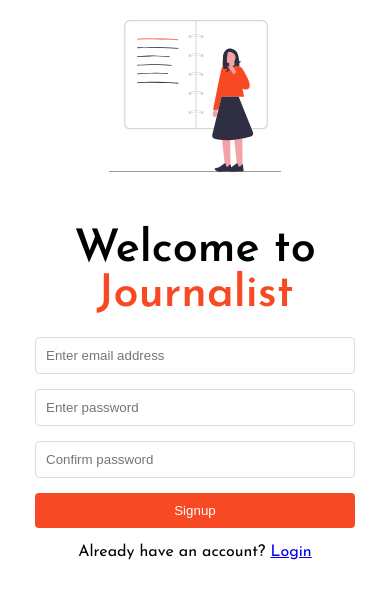
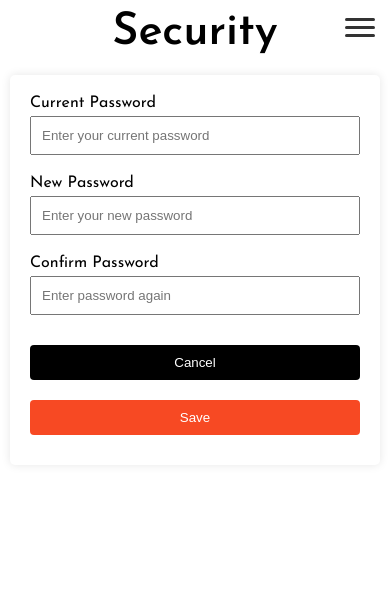
Before and after one commit to cse442-at-ub/s24semesterproject-journalists, a React (Vite) app in the folder frontend/: page / in a window 390 px wide. Shown: the top 598 px of the page. Built offline with nearby package versions, Linux system fonts and the light colour scheme.

Commit message:
#41 created mobile responsive security page

```diff
--- a/frontend/src/App.jsx
+++ b/frontend/src/App.jsx
@@ -7,17 +7,19 @@ import JournalVideo from "./Journal_video";
 import SignupPage from './SignupPage.jsx';
 import LoginPage from './LoginPage.jsx';
 import Journal_Dashboard from './Journal_Dashboard';
+import SecurityPage from './SecurityPage.jsx';
 
 const App = () => {
   return (
     <Router>
       <Routes>
-        <Route path="/" element={<SignupPage />} />
+        <Route path="/" element={<SecurityPage />} />
         <Route path="/edit-profile" element={<EditProfile />} />
         <Route path="/journal-image" element={<JournalImage />} />
         <Route path="/journal-video" element={<JournalVideo />} />
         <Route path="/signup-page" element={<SignupPage />} />
         <Route path="/login-page" element={<LoginPage />} />
+        <Route path="/security-page" element={<SecurityPage />} />
       </Routes>
     </Router>
   );
--- /dev/null
+++ b/frontend/src/SecurityPage.css
@@ -0,0 +1,154 @@
+.security-page {
+    display: flex;
+    flex-direction: row;
+    max-width: 1000px; /* Adjust based on your layout needs */
+    margin: auto; /* Center the page */
+    font-family: 'Josefin Sans', sans-serif; /* Add fallback fonts */
+
+  }
+
+  .sidebar {
+    flex-basis: 20%;
+    height: 100vh;
+    /* Sidebar styles */
+  }
+
+  .security-form {
+    flex-grow: 1;
+    padding: 20px;
+  }
+
+  .security-form h1 {
+    text-align: center;
+    margin-bottom: 20px;
+    color: #000;
+    font-family: 'Josefin Sans', sans-serif; /* Add fallback fonts */
+    font-size: 45px;
+    font-style: normal;
+    font-weight: 600;
+    line-height: normal;
+  }
+
+  .security-form form {
+    max-width: 400px;
+    width: 100%;
+    box-shadow: 0 0 10px rgba(0, 0, 0, 0.1);
+    padding: 20px;
+    border-radius: 5px;
+    background: #fff;
+    margin: auto;
+
+  }
+
+  .security-form label {
+    display: block;
+    margin-bottom: 20px;
+  }
+
+  .security-form input {
+    width: 100%;
+    padding: 10px;
+    margin-top: 5px;
+  }
+
+  .form-actions {
+    display: flex;
+    justify-content: space-between;
+    margin-top: 20px;
+  }
+
+  .cancel, .save {
+    padding: 10px 20px;
+    border: none;
+    cursor: pointer;
+    border-radius: 4px;
+  }
+
+  .cancel {
+    background: #000;
+    color: #fff;
+  }
+
+  .save {
+    background: #F74923;
+    color: #fff;
+  }
+  .hamburger-menu {
+    display: none; /* Hidden by default */
+    flex-direction: column;
+    justify-content: space-around;
+    width: 30px; /* Width of the hamburger menu */
+    height: 25px; /* Height of the hamburger menu */
+    cursor: pointer;
+  }
+
+  .hamburger-menu div {
+    background-color: #333; /* Color of hamburger lines */
+    height: 3px; /* Height of lines */
+    width: 100%; /* Make lines full width of the button */
+    border-radius: 3px; /* Optional: to round the lines */
+  }
+
+  /* Mobile styles */
+  @media (max-width: 768px) {
+    .hamburger-menu {
+        display: flex; /* Show the hamburger icon */
+        position: absolute; /* Position it absolutely within the parent container */
+        top: 15px; /* Distance from the top of the container */
+        right: 15px; /* Distance from the right of the container */
+        z-index: 1001; /* Above the sidebar when open */
+      }
+
+
+    .sidebar {
+        position: fixed;
+        top: 0;
+        bottom: 0; /* Ensures the sidebar extends to the bottom of the page */
+        left: -250px; /* Start off-screen to the left */
+        width: 250px; /* Width of the sidebar */
+        overflow-y: auto; /* Allows scrolling if the content overflows */
+        background: #fff; /* Background color for the sidebar */
+        transition: left 0.3s; /* Animation for sliding in and out */
+        z-index: 1000; /* Ensures the sidebar is above other content */
+      }
+
+    .sidebar.open {
+      left: 0; /* Move sidebar on-screen when 'open' */
+    }
+
+    .security-form {
+      padding: 20px;
+      margin-left: 0; /* No margin needed when sidebar is collapsed */
+    }
+    .security-page {
+        flex-direction: column;
+      }
+
+      .sidebar {
+        order: 2; /* Put sidebar below the form on mobile */
+      }
+
+      .security-form {
+        order: 1; /* Ensure form is first on mobile */
+        padding: 10px;
+      }
+
+      .form-actions {
+        flex-direction: column;
+      }
+
+      .cancel, .save {
+        width: 100%;
+        margin: 10px 0;
+      }
+
+  }
+
+  .sidebar::-webkit-scrollbar {
+    display: none; /* For Webkit browsers */
+  }
+
+  .sidebar {
+    -ms-overflow-style: none;  /* For Internet Explorer and Edge */
+    scrollbar-width: none;  /* For Firefox */
+  }
--- /dev/null
+++ b/frontend/src/SecurityPage.jsx
@@ -0,0 +1,84 @@
+import React, { useState } from 'react';
+import './SecurityPage.css'; // Make sure to create a corresponding CSS file
+
+const SecurityPage = () => {
+    const [sidebarOpen, setSidebarOpen] = useState(false);
+    const [currentPassword, setCurrentPassword] = useState('');
+    const [newPassword, setNewPassword] = useState('');
+    const [confirmPassword, setConfirmPassword] = useState('');
+
+    const handleToggleSidebar = () => {
+      setSidebarOpen(!sidebarOpen);
+    };
+
+    const handleSubmit = (e) => {
+      e.preventDefault();
+      // Handle the password change logic here
+      console.log('Change password:', currentPassword, newPassword, confirmPassword);
+    };
+
+
+  return (
+    <div className="security-page">
+      <div className={`sidebar ${sidebarOpen ? 'open' : ''}`}>
+        {/* Sidebar content here */}
+        <a href="/edit-profile">Edit profile</a>
+        <br></br>
+        <br></br>
+        <a href="/security-page">Security</a>
+        <br></br>
+        <br></br>
+        <a href="/">About</a>
+        <br></br>
+        <br></br>
+      </div>
+      <main className="security-form">
+        <div className="hamburger-menu" onClick={handleToggleSidebar}>
+          <div></div>
+          <div></div>
+          <div></div>
+        </div>
+        <h1>Security</h1>
+
+        <form onSubmit={handleSubmit}>
+          <label>
+            Current Password
+            <input
+              type="password"
+              value={currentPassword}
+              onChange={(e) => setCurrentPassword(e.target.value)}
+              placeholder="Enter your current password"
+              required
+            />
+          </label>
+          <label>
+            New Password
+            <input
+              type="password"
+              value={newPassword}
+              onChange={(e) => setNewPassword(e.target.value)}
+              placeholder="Enter your new password"
+              required
+            />
+          </label>
+          <label>
+            Confirm Password
+            <input
+              type="password"
+              value={confirmPassword}
+              onChange={(e) => setConfirmPassword(e.target.value)}
+              placeholder="Enter password again"
+              required
+            />
+          </label>
+          <div className="form-actions">
+            <button type="button" className="cancel">Cancel</button>
+            <button type="submit" className="save">Save</button>
+          </div>
+        </form>
+      </main>
+    </div>
+  );
+};
+
+export default SecurityPage;
```
